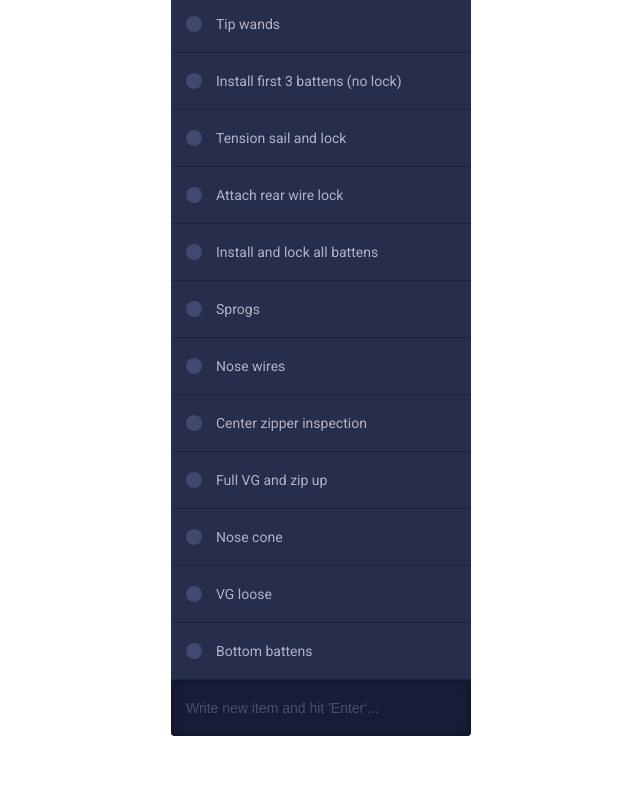
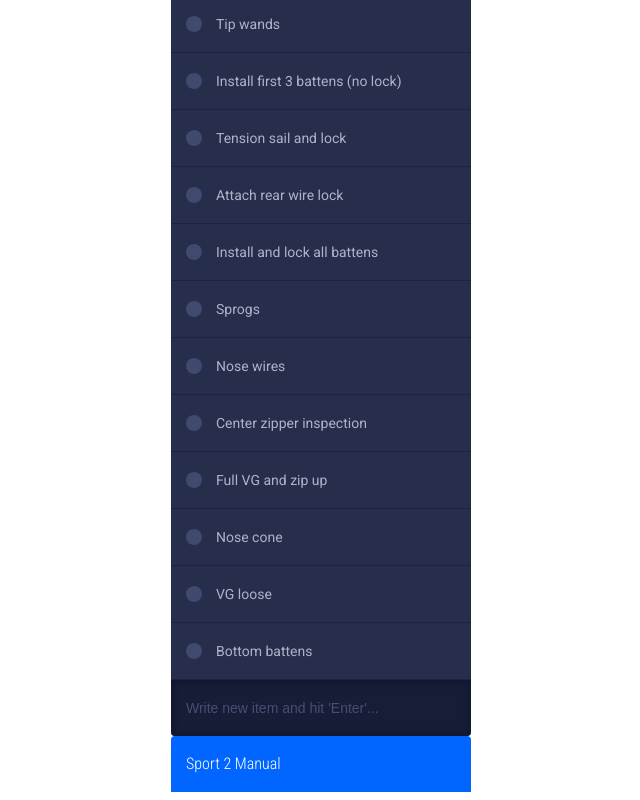
Before and after one commit to f0n/sport2, a plain HTML site: page index.html in a window 1280 px wide. Shown: the part 479-1279 px from the top of the page, without its empty margins (319-959 px from the left). Before the commit the page ends 1223 px from the top, so only its background shows below. Drawn offline with nearby package versions, Linux system fonts and the light colour scheme.

Commit message:
added link to manual

```diff
--- a/css/style.css
+++ b/css/style.css
@@ -186,3 +186,8 @@ body{
     0% 		{ -webkit-transform: perspective(500px) rotateX(0deg); 	}
     100% 	{ -webkit-transform: perspective(500px) rotateX(-90deg);}
 }
+
+#manual {
+  text-decoration: none;
+	color: #ffffff;
+}
--- a/index.html
+++ b/index.html
@@ -39,7 +39,7 @@
 				</ul>
 			</div>
 			<input type="text" class="tdl-new" placeholder="Write new item and hit 'Enter'...">
-
+      <h2 class="manual"><a id="manual" href="https://willswing.com/wp-content/uploads/manuals/S2_5th_May_2009.pdf">Sport 2 Manual</a></h2>
 		</div>
   <script src='http://cdnjs.cloudflare.com/ajax/libs/jquery/2.1.3/jquery.min.js'></script>
 
```
